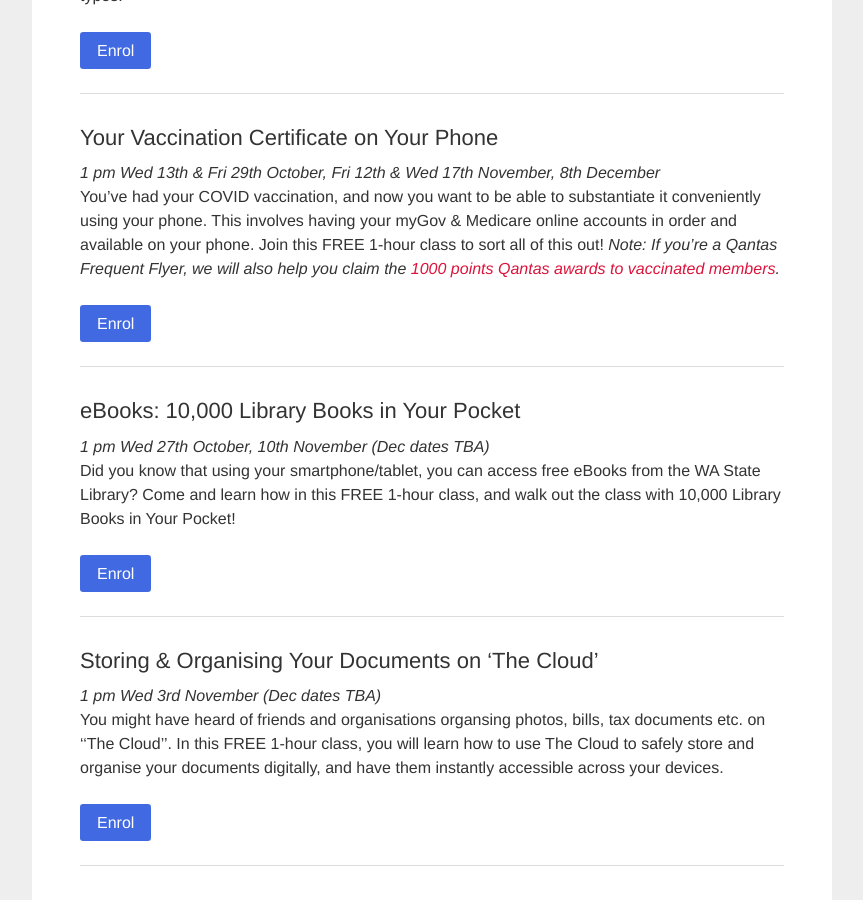
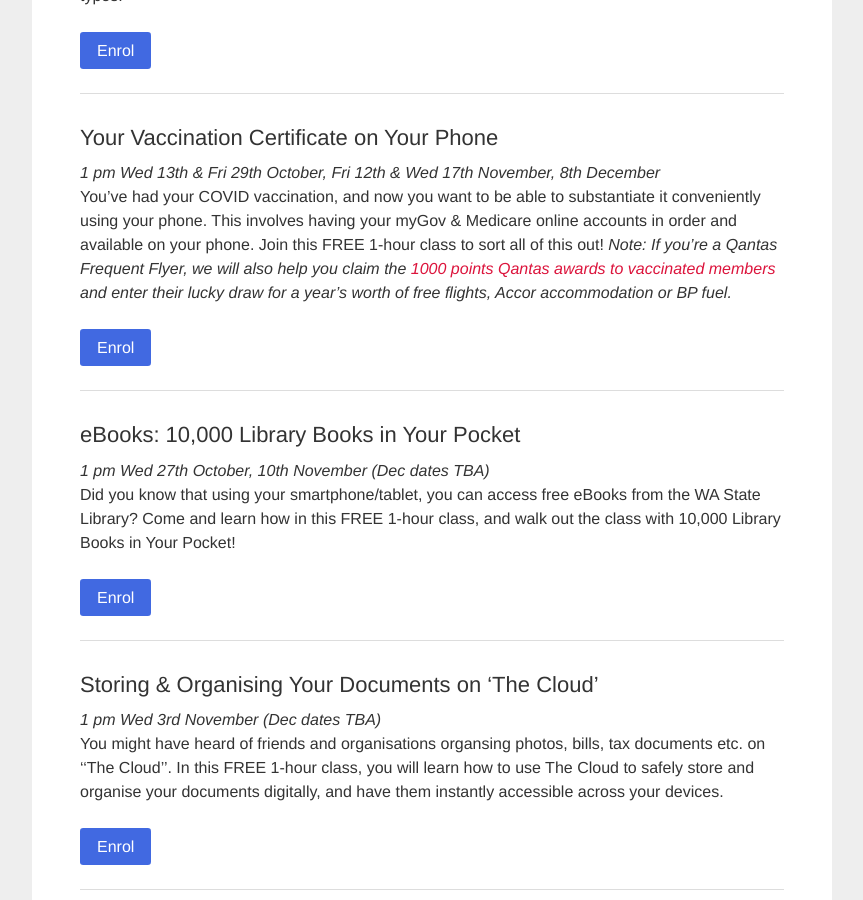
Before and after one commit to auxellbs/splconline.github.io, a Jekyll site: the page built from index.md, in a window 1280 px wide and 900 px high, scrolled down 1764 px. Shown: the whole window, without its empty margins (208-1071 px from the left). Built offline with Jekyll 4.4.1, drawn with Linux system fonts in a browser that asks for light colours.

Commit message:
Update index.md

```diff
--- a/index.md
+++ b/index.md
@@ -49,7 +49,7 @@
 
 ### Your Vaccination Certificate on Your Phone
 *1 pm Wed 13th & Fri 29th October, Fri 12th & Wed 17th November, 8th December*
-You've had your COVID vaccination, and now you want to be able to substantiate it conveniently using your phone. This involves having your myGov & Medicare online accounts in order and available on your phone. Join this FREE 1-hour class to sort all of this out! *Note: If you're a Qantas Frequent Flyer, we will also help you claim the [1000 points Qantas awards to vaccinated members](https://www.qantas.com/au/en/frequent-flyer/member-offers/been-vaccinated-be-rewarded.html){:target="_blank"}.*
+You've had your COVID vaccination, and now you want to be able to substantiate it conveniently using your phone. This involves having your myGov & Medicare online accounts in order and available on your phone. Join this FREE 1-hour class to sort all of this out! *Note: If you're a Qantas Frequent Flyer, we will also help you claim the [1000 points Qantas awards to vaccinated members](https://www.qantas.com/au/en/frequent-flyer/member-offers/been-vaccinated-be-rewarded.html){:target="_blank"} and enter their lucky draw for a year's worth of free flights, Accor accommodation or BP fuel.*
 
 [Enrol](https://docs.google.com/forms/d/e/1FAIpQLSf1BWKNcViD4-tdzi4b4cIvrHCW6SW9B87VjcjOoB5lfhzkew/viewform?usp=sf_link){:target="_blank"}{:.btn}
 
```
